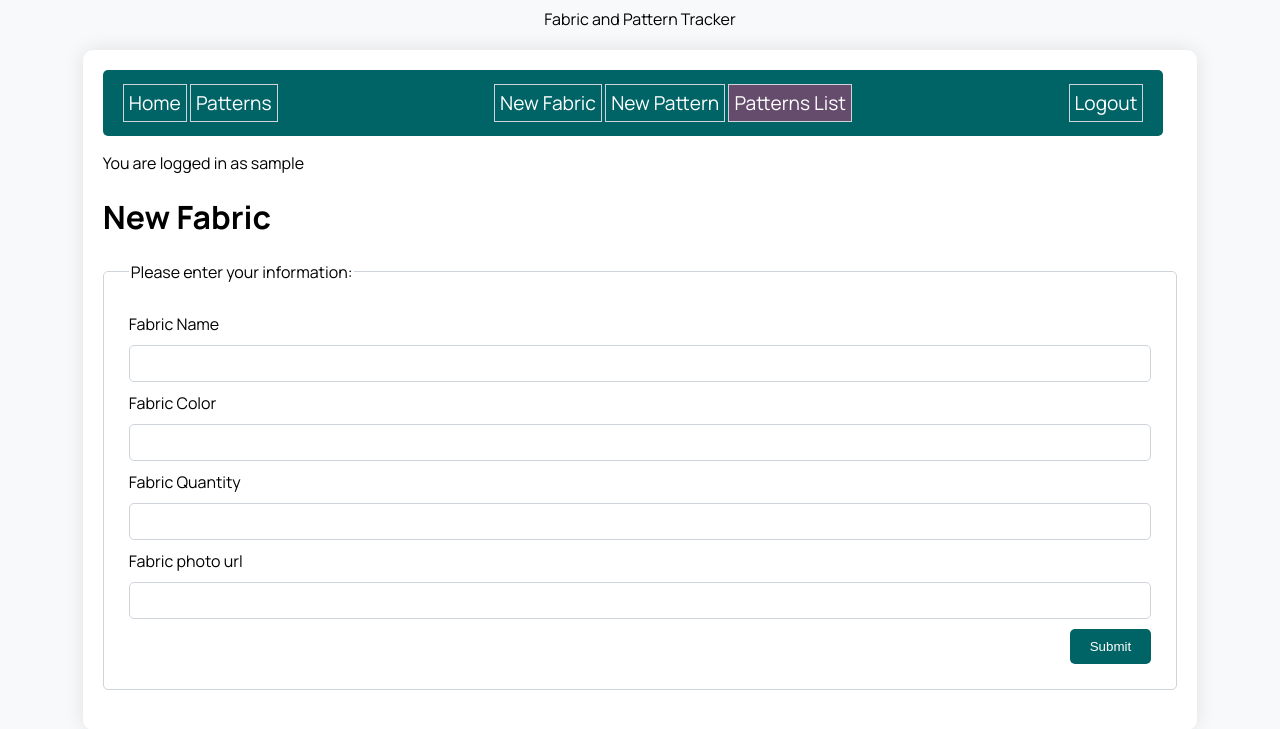
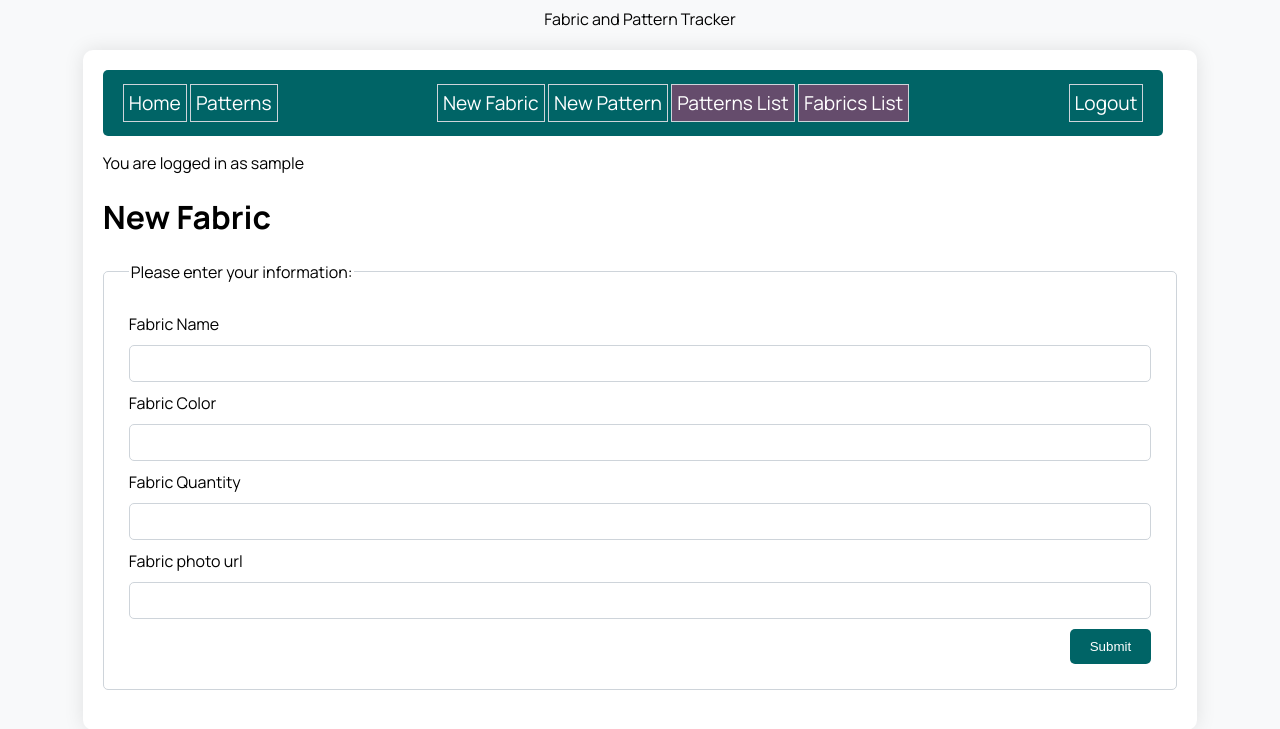
Before and after one commit to kangjoa/sew-serious, a Flask app: page /new_fabric in a window 1280 px wide. Shown: the top 729 px of the page. Run offline with Flask 2, Linux system fonts and the light colour scheme; the visitor is signed in with stand-in values (Sample User, id 1); data comes from the database, SQL or seed files in the repository; both versions use the stored data as it was after the commit.

Commit message:
Enable adding to fabrics list

```diff
--- a/sewing_app/routes.py
+++ b/sewing_app/routes.py
@@ -166,6 +166,36 @@ def patterns_list():
     return render_template('patterns_list.html', patterns_list=patterns_list)
 
 
+@main.route('/add_to_fabrics_list/<fabric_id>', methods=['POST'])
+@login_required
+def add_to_fabrics_list(fabric_id):
+    """Add a fabric to the logged in user's fabrics list."""
+    fabric = Fabric.query.get(fabric_id)
+    current_user.fabrics_list_items.append(fabric)
+    db.session.commit()
+    flash(f'Fabric "{fabric.name}" was added to your fabrics list!')
+    return redirect(url_for('main.fabrics_list'))
+
+
+@main.route('/remove_from_fabrics_list/<fabric_id>', methods=['POST'])
+@login_required
+def remove_from_fabrics_list(fabric_id):
+    """Remove a fabric from the logged in user's fabrics list."""
+    fabric = Fabric.query.get(fabric_id)
+    current_user.fabrics_list_items.remove(fabric)
+    db.session.commit()
+    flash(f'Fabric "{fabric.name}" was removed from your fabrics list!')
+    return redirect(url_for('main.fabrics_list'))
+
+
+@main.route('/fabrics_list')
+@login_required
+def fabrics_list():
+    """Get logged in user's fabrics list and display in a template."""
+    fabrics_list = current_user.fabrics_list_items
+    return render_template('fabrics_list.html', fabrics_list=fabrics_list)
+
+
 @auth.route('/signup', methods=['GET', 'POST'])
 def signup():
     form = SignUpForm()
--- a/sewing_app/static/style.css
+++ b/sewing_app/static/style.css
@@ -134,6 +134,7 @@ div.pattern-details {
   margin-bottom: 10px;
 }
 
-a.patterns-list {
+a.patterns-list,
+a.fabrics-list {
   background-color: var(--accent-color);
 }
--- a/sewing_app/templates/base.html
+++ b/sewing_app/templates/base.html
@@ -23,6 +23,7 @@
                 <a href="/new_fabric">New Fabric</a>
                 <a href="/new_pattern">New Pattern</a>
                 <a class="patterns-list" href="/patterns_list">Patterns List</a>
+                <a class="fabrics-list" href="/fabrics_list">Fabrics List</a>
             </div>
             <div>
                 <a href="{{ url_for('auth.logout') }}">Logout</a>
--- a/sewing_app/templates/fabric_detail.html
+++ b/sewing_app/templates/fabric_detail.html
@@ -8,6 +8,11 @@
     <li><strong>Created By:</strong> {{ fabric.created_by.username }}</li>
 </ul>
 <img class="fabric-photo" src="{{ fabric.photo_url }}" alt="Fabric Photo">
+<form action="{{ url_for('main.add_to_fabrics_list', fabric_id=fabric.id) }}" method="POST">
+    {{ form.csrf_token }}
+    <button type="submit" class="btn-add-to-list">Add to Fabrics List</button>
+</form>
+
 <h2>Sewing Patterns for this Fabric</h2>
 {% if fabric.patterns|length == 0 %}
 <p>No patterns tagged yet.</p>
--- a/sewing_app/templates/patterns.html
+++ b/sewing_app/templates/patterns.html
@@ -2,7 +2,9 @@
 {% block content %}
 
 <h1>View all patterns </h1>
-
+{% if patterns|length == 0 %}
+<p>No patterns yet.</p>
+{% else %}
 {% for pattern in all_patterns %}
 <div class="pattern">
     <a href="/pattern/{{ pattern.id }}">{{ pattern.name }}</a> -
@@ -17,5 +19,5 @@
     <img class="pattern-photo" src="{{ pattern.photo_url }}" alt="Pattern Photo">
 </div>
 {% endfor %}
-
+{% endif %}
 {% endblock %}
```
Also changed, not shown: sewing_app/models.py (+8 -0 lines), sewing_app/templates/fabrics_list.html (added, +23 -0 lines), sewing_app/database.db.
